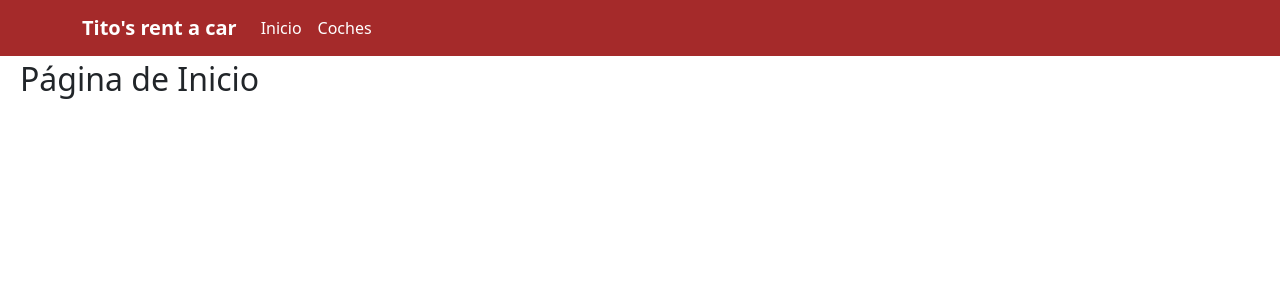
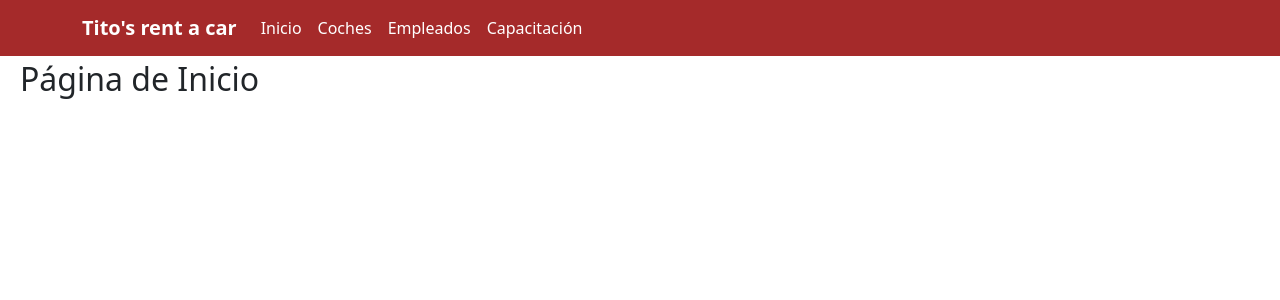
Before and after one commit to ermakremaya-stack/Titos_ren_a_car_Frontend, a React app: page / in a window 1280 px wide. Shown: the top 300 px of the page. Built offline with nearby package versions, Linux system fonts and the light colour scheme; the HTML template or start-up script is replaced by a standard one.

Commit message:
Avances de Encabezado empleados y Capacitacion

```diff
--- a/src/components/navegation/Encabezado.jsx
+++ b/src/components/navegation/Encabezado.jsx
@@ -59,6 +59,20 @@ const Encabezado = () => {
               >
                 {mostrarMenu ? <i className='bi bi-car-front'></i> : null} Coches
               </Nav.Link>
+
+              <Nav.Link
+                className={mostrarMenu ? "texto-marca" : "text-white"}
+                onClick={() => manejarNavegacion("/empleado")}
+              >
+                {mostrarMenu ? <i className="bi-house-fill me-2"></i> : null} Empleados
+              </Nav.Link>
+
+              <Nav.Link
+                className={mostrarMenu ? "texto-marca" : "text-white"}
+                onClick={() => manejarNavegacion("/capacitacion")}
+              >
+                {mostrarMenu ? <i className="bi-house-fill me-2"></i> : null} Capacitación
+              </Nav.Link>
             </Nav>
           </Offcanvas.Body>
         </Navbar.Offcanvas>
```
Lines whose indentation alone changed are shown as unchanged.
